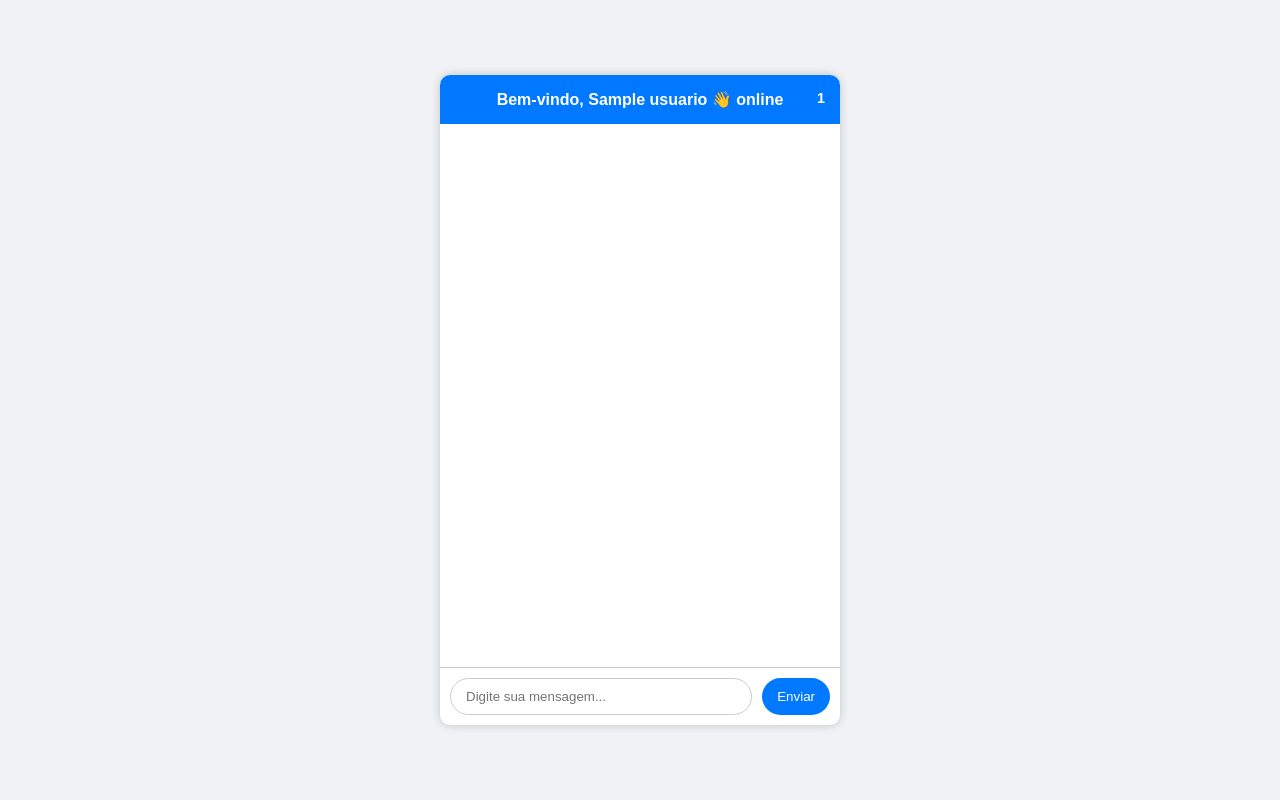
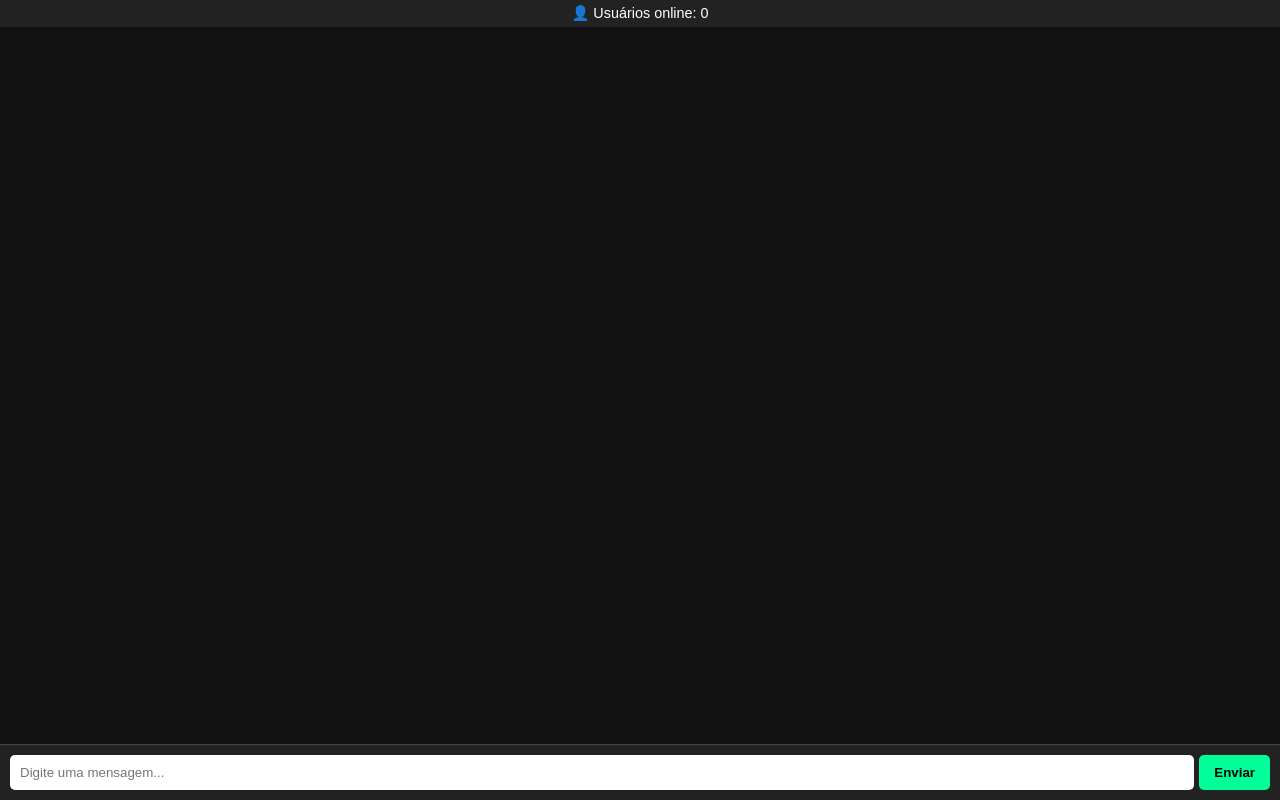
Before and after one commit to Viriditas/meu_site, a Flask app: template templates/chat.html in a window 1280 px wide. Run offline with Flask 3, Linux system fonts and the light colour scheme; the template is opened without the code that fills it: most values are stand-ins (such as "Sample title", 1, 10 or a date in 2020); some libraries are stand-ins or nearby versions.

Commit message:
Atualizaçãos no login e chat html

```diff
--- a/templates/chat.html
+++ b/templates/chat.html
@@ -1,75 +1,111 @@
 <!DOCTYPE html>
-<html lang="pt-br">
+<html lang="pt-BR">
 <head>
     <meta charset="UTF-8">
-<meta name="viewport" content="width=device-width, initial-scale=1.0">
-<title>Bate-Papo Flask</title>
-<script src="https://cdn.socket.io/4.3.2/socket.io.min.js"></script>
+    <title>Chat em Tempo Real</title>
+    <script src="https://cdn.socket.io/4.7.5/socket.io.min.js"></script>
     <style>
-    * { box-sizing: border-box; margin: 0; padding: 0; }
-    body { font-family: Arial, sans-serif; background: #f0f2f5; height: 100vh; display: flex; justify-content: center; align-items: center; }
-
-    .chat-container { width: 400px; height: 650px; background: #fff; border-radius: 10px; display: flex; flex-direction: column; box-shadow: 0 0 10px rgba(0,0,0,0.2); overflow: hidden; }
-
-    .chat-header { background: #0078FF; color: #fff; padding: 15px; font-weight: bold; text-align: center; position: relative; }
-    .chat-header span { position: absolute; right: 15px; font-size: 0.9em; color: #fff; }
-
-    #chat { flex: 1; padding: 15px; overflow-y: auto; display: flex; flex-direction: column; gap: 10px; }
-
-    .mensagem { padding: 10px 15px; border-radius: 20px; max-width: 70%; word-wrap: break-word; }
-    .mensagem.own { background: #DCF8C6; align-self: flex-end; }
-    .mensagem.other { background: #ECECEC; align-self: flex-start; }
-
-    .chat-input { display: flex; padding: 10px; border-top: 1px solid #ccc; }
-    .chat-input input { flex: 1; padding: 10px 15px; border-radius: 20px; border: 1px solid #ccc; outline: none; }
-    .chat-input button { margin-left: 10px; padding: 10px 15px; border: none; border-radius: 20px; background: #0078FF; color: #fff; cursor: pointer; }
+        body {
+            background: #111;
+            color: white;
+            font-family: Arial, sans-serif;
+            display: flex;
+            flex-direction: column;
+            height: 100vh;
+            margin: 0;
+        }
+        #chat-box {
+            flex: 1;
+            overflow-y: auto;
+            padding: 10px;
+            border-bottom: 1px solid #444;
+        }
+        #mensagem-form {
+            display: flex;
+            padding: 10px;
+            background: #222;
+        }
+        #mensagem {
+            flex: 1;
+            padding: 10px;
+            border-radius: 5px;
+            border: none;
+            outline: none;
+        }
+        button {
+            background: #00ff99;
+            border: none;
+            padding: 10px 15px;
+            border-radius: 5px;
+            margin-left: 5px;
+            cursor: pointer;
+            font-weight: bold;
+        }
+        button:hover {
+            background: #00cc77;
+        }
+        .info {
+            color: #00ff99;
+            text-align: center;
+            font-size: 0.9em;
+        }
+        .msg {
+            margin: 5px 0;
+        }
+        .msg strong {
+            color: #00ff99;
+        }
+        #status-bar {
+            background: #222;
+            text-align: center;
+            padding: 5px;
+            font-size: 0.9em;
+        }
     </style>
 </head>
 <body>
-<div class="chat-container">
-    <div class="chat-header">Bem-vindo, {{ usuario }} 👋 <span id="user-count">{{ count }}</span> online</div>
-    <div id="chat"></div>
-    <div class="chat-input">
-        <input id="texto" type="text" placeholder="Digite sua mensagem..." autocomplete="off">
-        <button onclick="enviar()">Enviar</button>
+    <div id="status-bar">
+        👤 Usuários online: <span id="online">0</span>
     </div>
-</div>
+
+    <div id="chat-box"></div>
+
+    <form id="mensagem-form">
+        <input id="mensagem" type="text" placeholder="Digite uma mensagem..." autocomplete="off">
+        <button>Enviar</button>
+    </form>
 
     <script>
         const socket = io();
-    const chat = document.getElementById('chat');
-    const texto = document.getElementById('texto');
+
         const usuario = "{{ usuario }}";
-    const userCount = document.getElementById('user-count');
+        const chatBox = document.getElementById("chat-box");
+        const form = document.getElementById("mensagem-form");
+        const input = document.getElementById("mensagem");
+        const online = document.getElementById("online");
 
-    socket.on('message', msg => {
-        const div = document.createElement('div');
+        // Receber mensagens
+        socket.on("message", msg => {
+            const div = document.createElement("div");
+            div.classList.add("msg");
             div.textContent = msg;
-
-        if (msg.startsWith(usuario + " (")) {
-            div.className = 'mensagem own';
-        } else {
-            div.className = 'mensagem other';
-        }
-
-        chat.appendChild(div);
-        chat.scrollTop = chat.scrollHeight;
+            chatBox.appendChild(div);
+            chatBox.scrollTop = chatBox.scrollHeight;
         });
 
-    socket.on('user_count', count => {
-        userCount.textContent = count;
+        // Enviar mensagem
+        form.addEventListener("submit", e => {
+            e.preventDefault();
+            const msg = input.value.trim();
+            if (msg) {
+                socket.emit("mensagem", msg);
+                input.value = "";
+            }
         });
 
-    function enviar() {
-        const msg = texto.value.trim();
-        if(msg){
-            socket.send(msg);
-            texto.value = '';
-        }
-    }
-
-    texto.addEventListener('keypress', e => {
-        if(e.key === 'Enter') enviar();
+        // Atualizar número de usuários online
+        socket.on("user_count", count => {
+            online.textContent = count;
         });
     </script>
 </body>
```
Also changed, not shown: templates/login.html (+21 -13 lines). Lines whose indentation alone changed are shown as unchanged.
